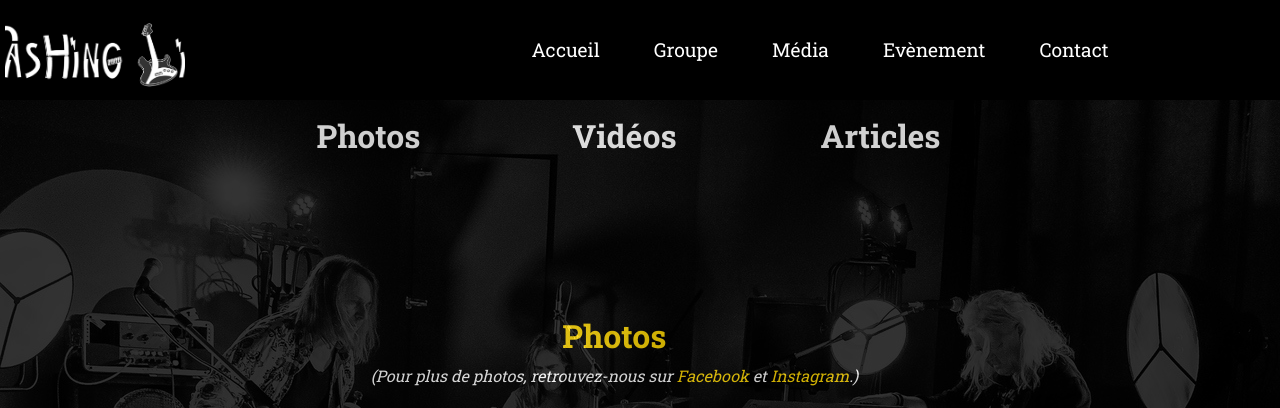
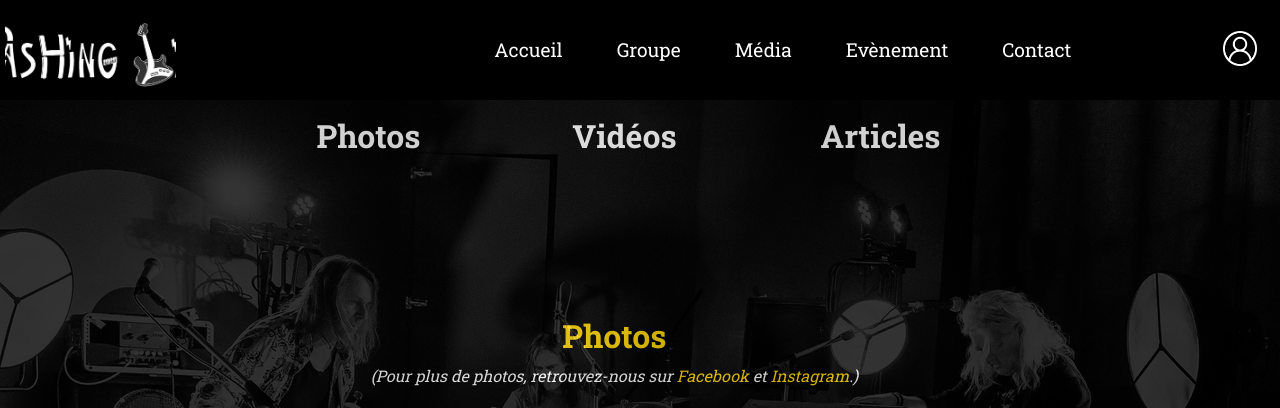
Before and after one commit to TitouanBOURLARD/projetwf3, a plain HTML site: page html/medias.html in a window 1280 px wide. Shown: the top 408 px of the page. Drawn offline with Linux system fonts and the light colour scheme.

Commit message:
7th commit

```diff
--- a/html/medias.html
+++ b/html/medias.html
@@ -17,15 +17,19 @@
             <div class="logo">
                 <a href="index.html"><img id="logo" src="../assets/logowlok.png" alt="logo"></a>
             </div>
+
             <div class="navbar">
                 <nav class="nav">
-
                     <a href="index.html">Accueil</a>
                     <a href="groupe.html">Groupe</a>
                     <a href="medias.html">Média</a>
                     <a href="event.html">Evènement</a>
                     <a href="contact.html">Contact</a>
                 </nav>
+            </div>
+
+            <div class="account">
+                <a href="#"><img src="../assets/user.png" alt="profil"></a>
             </div>
         </div>
         <img id="photoGroupe" src="../assets/washingline.png" alt="photo de fond du groupe">
--- a/style/groupe.css
+++ b/style/groupe.css
@@ -1,6 +1,4 @@
-* {
-    background-color: black;
-}
+
 
 /* NAV BARRE ET HEADER */
 .container{
@@ -32,6 +30,32 @@
 
 .nav a:hover{
     color: gold;
+}
+
+.logo{
+    height: 100px;
+    width: 30%;
+    background-color: black;
+    margin: auto;
+}
+.logo img{
+    width: 50%;
+    margin: 10px;
+}
+
+.account{
+    filter: invert(100%);
+    width: 5%;
+    margin: auto;
+}
+.account img{
+    margin: auto;
+    width: 60%;
+}
+
+
+body{
+    background-color: black;
 }
 
 /* LOGO NAV BARRE */
--- a/style/medias.css
+++ b/style/medias.css
@@ -1,6 +1,3 @@
-* {
-    background-color: black;
-}
 
 .container{
     background-color: black;
@@ -31,6 +28,30 @@
 
 .nav a:hover{
     color: gold;
+}
+
+.logo{
+    height: 100px;
+    width: 30%;
+    background-color: black;
+    margin: auto;
+}
+.logo img{
+    width: 50%;
+    margin: 10px;
+}
+
+.account{
+    filter: invert(100%);
+    width: 5%;
+    margin: auto;
+}
+.account img{
+    margin: auto;
+    width: 60%;
+}
+body{
+    background-color: black;
 }
 
 /* LOGO NAV BARRE */
```
Also changed, not shown: html/groupe.html (+5 -1 lines).
